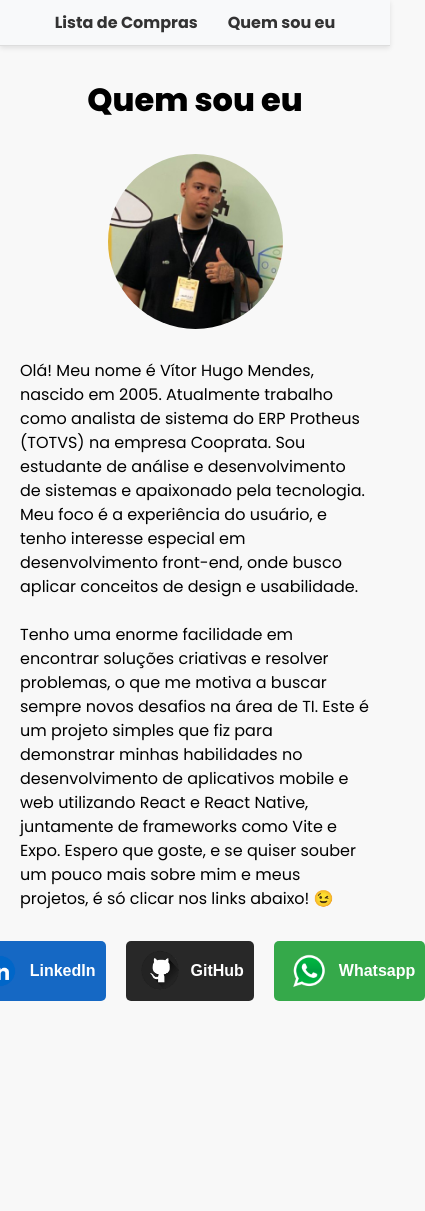
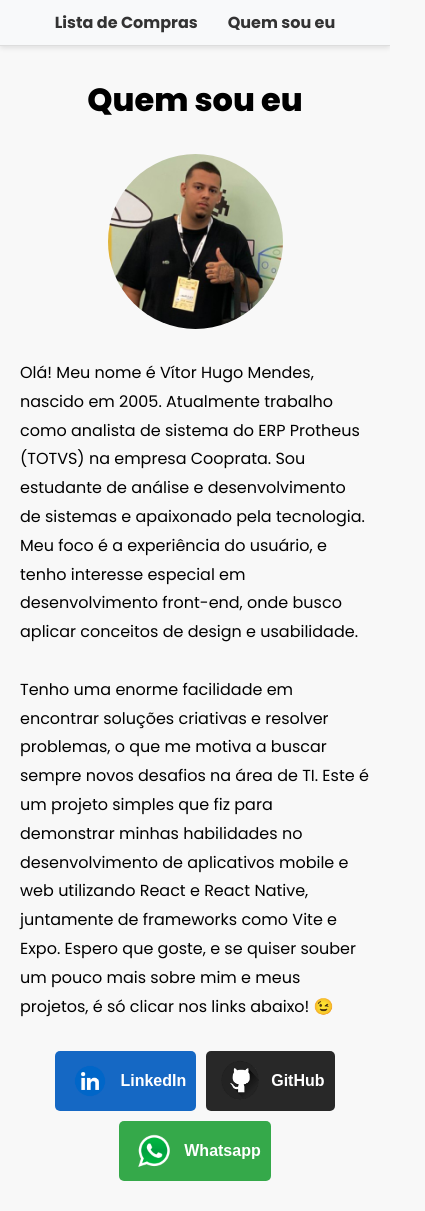
Before and after one commit to vh-mendes/shoppingList, a React (Vite) app: page /biografia in a window 390 px wide. Shown: the whole page, 425 px wide, since content can reach past the window. Before the commit the page ends 1031 px from the top, so only its background shows below. Built offline with nearby package versions, Linux system fonts and the light colour scheme.

Commit message:
Corrigindo responsividade da biografia

```diff
--- a/src/styles/biografia.css
+++ b/src/styles/biografia.css
@@ -132,43 +132,32 @@
   }
 }
 
-/* Ajuste para telas de celular, por exemplo */
 @media (max-width: 768px) {
-  .descricao {
-    font-size: 16px;
-    line-height: 1.5;
+  .RedesSociais {
+    display: flex;
+    flex-wrap: wrap;
+    justify-content: center;
+    gap: 10px;
+    margin-top: 30px;
+    margin-bottom: 30px;
   }
-  .fotoVitor {
-    width: 175px;
-    height: 175px;
-    border-radius: 95px;
-    margin-bottom: 30px;
-    margin-top: 30px;
-    display: block;
+
+  /* Os dois primeiros botões ficam com 48% da largura */
+  .RedesSociais > button:nth-child(1),
+  .RedesSociais > button:nth-child(2) {
+    width: 48%;
+  }
+
+  /* O terceiro botão fica com 100% e centralizado */
+  .RedesSociais > button:nth-child(3) {
+    width: 100%;
     margin-left: auto;
     margin-right: auto;
   }
 
-  .title {
-    font-family: "Poppins", serif;
-    font-weight: 800;
-    font-style: normal;
-    text-align: center;
-    margin-top: 30px;
-  }
-
-  .RedesSociais {
-    display: flex;
-    justify-content: center;
-    gap: 20px;
-    margin-top: 30px;
-    margin-bottom: 30px;
-  }
-
-  .btnLinkedin {
+  .btnLinkedin, .btnGitHub {
     display: flex;
     align-items: center;
-    background-color: #1568c4;
     color: white;
     font-size: 16px;
     font-weight: bold;
@@ -180,19 +169,12 @@
     gap: 5px;
   }
 
+  .btnLinkedin {
+    background-color: #1568c4;
+  }
+
   .btnGitHub {
-    display: flex;
-    align-items: center;
     background-color: #282828;
-    color: white;
-    font-size: 16px;
-    font-weight: bold;
-    padding: 5px 10px;
-    border: none;
-    border-radius: 5px;
-    cursor: pointer;
-    transition: background-color 0.3s;
-    gap: 5px;
   }
 
   .btnIcon {
```
